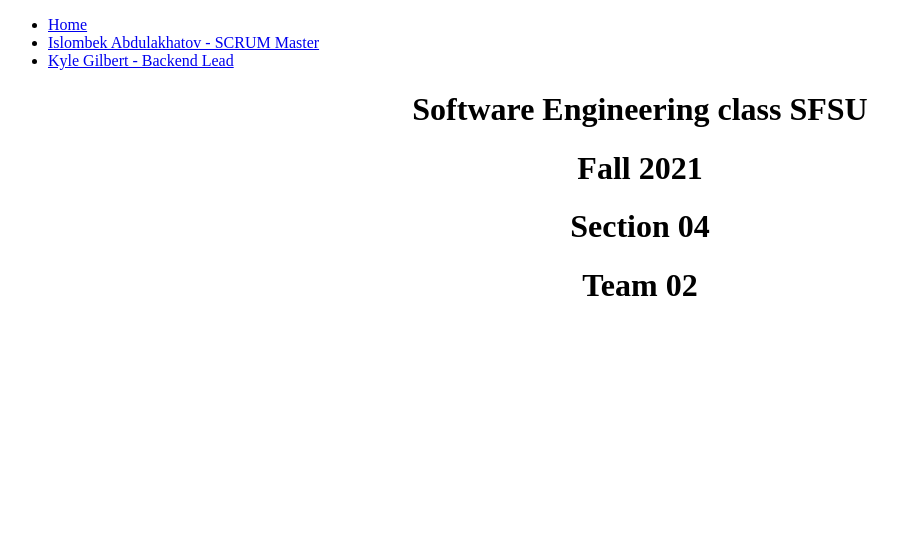
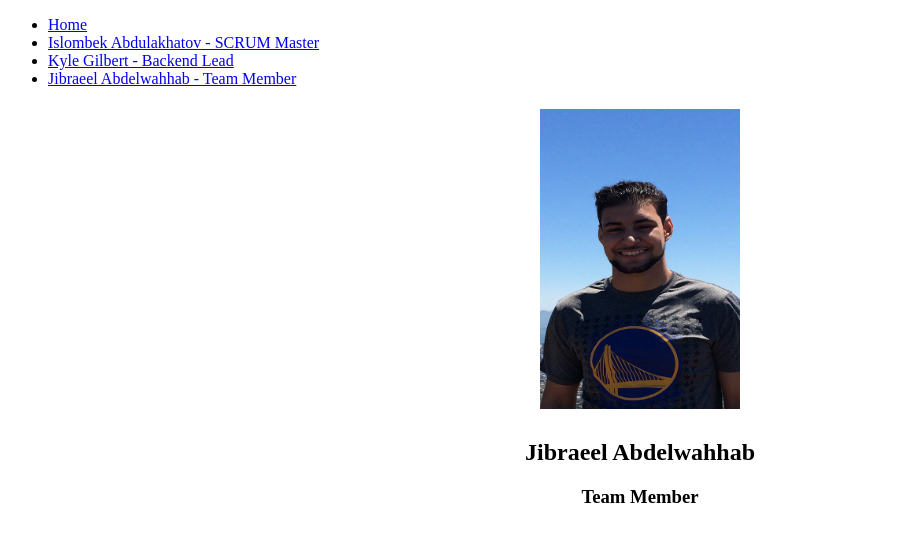
Before and after one commit to Adbatt/CSC-648-04-Team-2, a React (Create React App) app in the folder client/: page /jib in a window 1280 px wide. Shown: the top 542 px of the page, without its empty margins (0-898 px from the left). Built offline with nearby package versions, Linux system fonts and the light colour scheme.

Commit message:
Jibraeel's Part

```diff
--- a/client/src/App.js
+++ b/client/src/App.js
@@ -8,6 +8,7 @@
 import Home from './components/Home';
 import AboutIslom from './components/AboutIslom';
 import AboutKyle from "./components/AboutKyle";
+import AboutJib from "./components/AboutJib";
 
 export default function App() {
   return (
@@ -24,12 +25,18 @@
             <li>
               <Link to="/kyle">Kyle Gilbert - Backend Lead</Link>
             </li>
+            <li>
+              <Link to="/jib">Jibraeel Abdelwahhab - Team Member</Link>
+            </li>
           </ul>
         </nav>
 
         {/* A <Switch> looks through its children <Route>s and
             renders the first one that matches the current URL. */}
         <Switch>
+        <Route path="/jib">
+            <AboutJib />
+          </Route>
           <Route path="/islom">
             <AboutIslom />
           </Route>
--- /dev/null
+++ b/client/src/components/AboutJib.js
@@ -0,0 +1,16 @@
+import '../styles/Theme.css';
+import JIBPFP from '../assets/profpic.png'
+function AboutJib() {
+
+    return (
+        <div>
+            <h1 className = "header"><img src={JIBPFP} alt="JIBPFP" className="header" height="300px" width="200px"/></h1>
+            <h2 className="header">Jibraeel Abdelwahhab </h2>
+            <h3 className="header">Team Member</h3>
+            <p>
+            </p>
+        </div>
+    );
+}
+
+export default AboutJib;
```
Also changed, not shown: client/src/assets/profpic.png (added), 1 other file (tests, documents, lock files or other folders).
